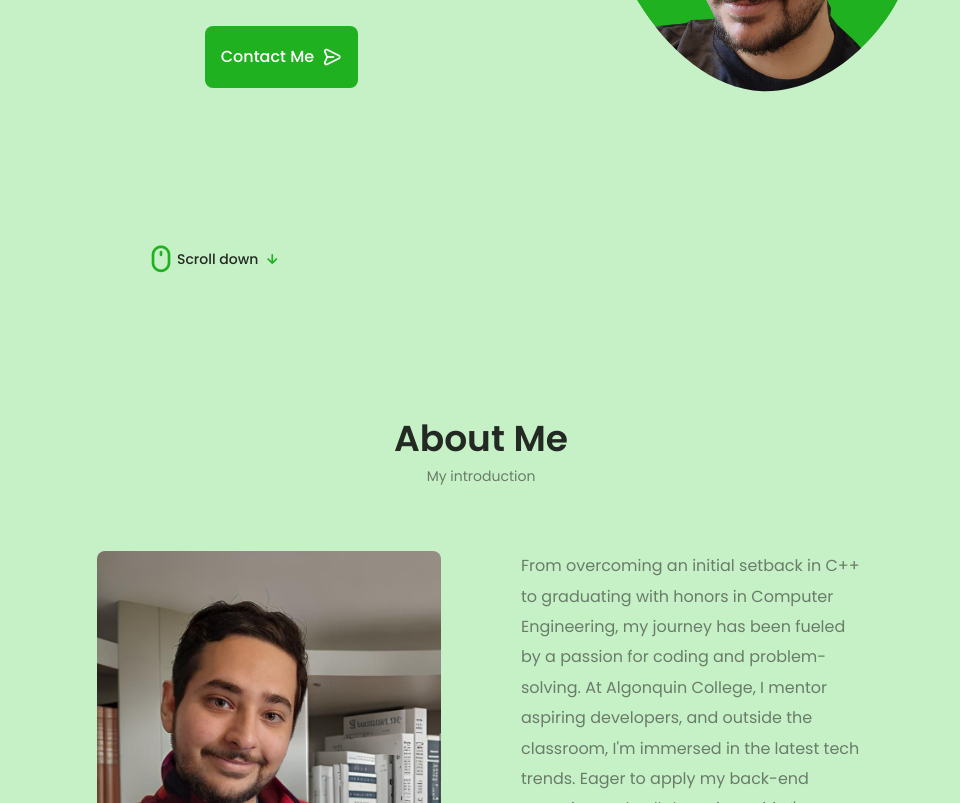
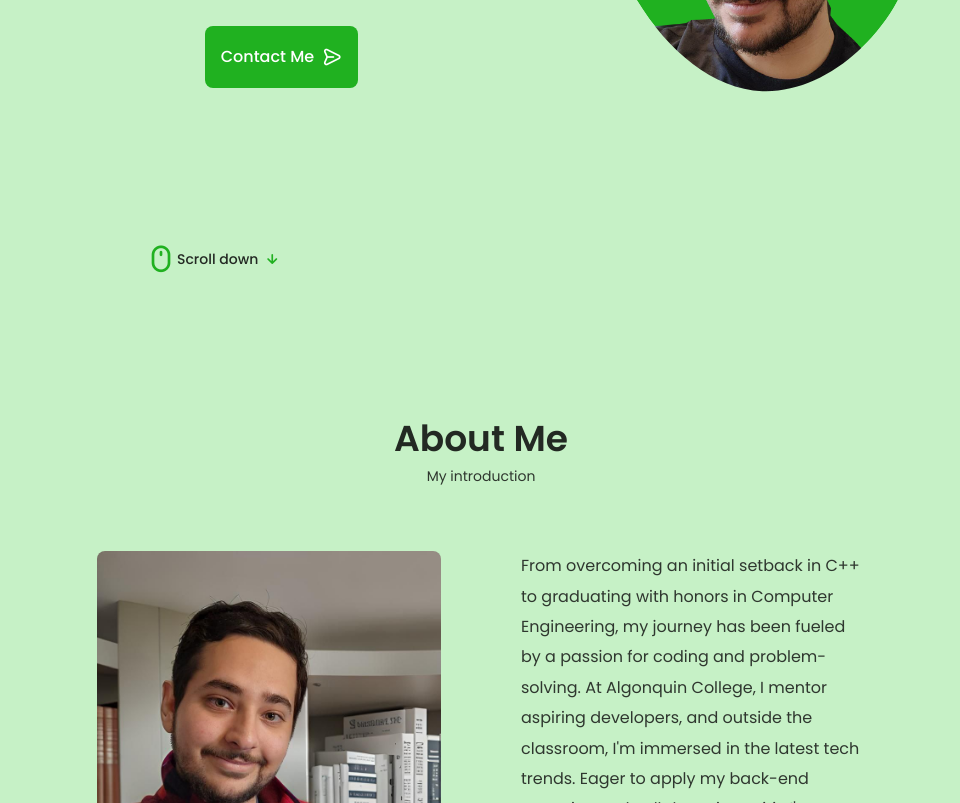
Before and after one commit to REAPERali00/Portfolio, a plain HTML site: page index.html in a window 1280 px wide. Shown: the part 359-1162 px from the top of the page, without its empty margins (159-1119 px from the left). Drawn offline with nearby package versions, Linux system fonts and the light colour scheme.

Commit message:
fixed text issue

```diff
--- a/assets/css/styles.css
+++ b/assets/css/styles.css
@@ -17,7 +17,7 @@
   --first-color-darker: hsl(var(--hue-color), 50%, 35%);
 
   --title-color: hsl(var(--hue-color), 8%, 15%);
-  --text-color: hsl(var(--hue-color), 8%, 45%);
+  --text-color: hsl(var(--hue-color), 8%, 20%);
   --text-color-light: hsl(var(--hue-color), 8%, 65%);
   --input-color: hsl(var(--hue-color), 70%, 96%);
   --body-color: hsl(var(--hue-color), 60%, 86%);
```
